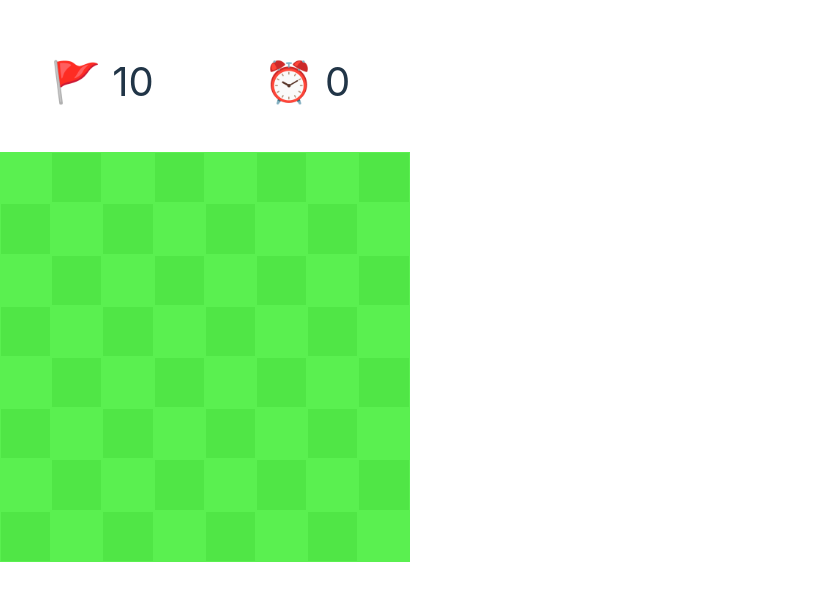
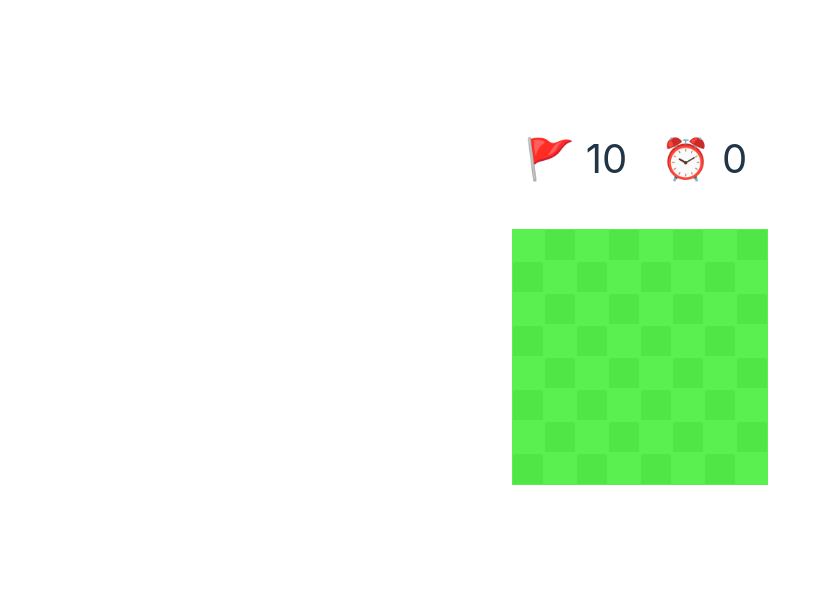
Before and after one commit to Ethan04Munoz/Buscaminas, a React (Vite) app: page / in a window 1280 px wide. Shown: the part 113-714 px from the top of the page, without its empty margins (0-831 px from the left). Built offline with nearby package versions, Linux system fonts and the light colour scheme.

Commit message:
Modificaciones para centrar el proyecto

```diff
--- a/src/App.css
+++ b/src/App.css
@@ -2,6 +2,16 @@
   display: grid;
   grid-template-columns: repeat(8, 1fr); /* 10 columnas */
 }
+
+
+.centrarHijos {
+  display: flex;
+  flex-direction: column; /* Stack children vertically */
+  align-items: center; /* Center children horizontally */
+  justify-content: center; /* Center children vertically if there's enough space */
+  width: 100vw; /* Ensure it takes at least the full height of the viewport */
+}
+
 
 /*Nota para mi:
 
@@ -9,8 +19,8 @@ Con forme se achica el ancho de la pantalla, modificar el width de 4vw en las ca
 para poder evitar que se separen*/
 
 .casilla {
-  width: 4vw;
-  height: 4vw;
+  width: 2rem;
+  height: 2rem;
   display: flex;
   justify-content: center;
   align-items: center;
--- a/src/App.jsx
+++ b/src/App.jsx
@@ -320,6 +320,7 @@ function App() {
 
   return (
     <>
+      <div className='centrarHijos'>
         <div className='divirSeccionesRecord'>
           <p>🚩 {10-casillasMarcadas.size}</p>
           <p>⏰ {renderizarCronometro()}</p>
@@ -333,6 +334,7 @@ function App() {
           manejarClicDerecho={manejarClicDerecho}
           contadorMinas={contadorMinas}
         />
+      </div>
       {renderModal()}
     </>
   );
--- a/src/Modal.css
+++ b/src/Modal.css
@@ -31,8 +31,15 @@
 }
 
 .divirSeccionesRecord{
+    width: 16rem;
     display: grid;
     grid-template-columns: repeat(2, 1fr);
+}
+
+.divirSeccionesRecordModal{
+    display: grid;
+    grid-template-columns: repeat(2, 1fr);
+    text-align: center;
 }
 
 .divirSeccionesRecord p{
--- a/src/Modal.jsx
+++ b/src/Modal.jsx
@@ -6,7 +6,7 @@ function Modal(props){
         <div className="modal">
             <div className='modalAdv'>
                 <h2>{props.tituloModal}</h2>
-                <div className='divirSeccionesRecord'>
+                <div className='divirSeccionesRecordModal'>
                     <p>⏰: {props.tiempoActual}</p>
                     <p>🏆: {props.tiempoRecord}</p>
                 </div>
```
Lines whose indentation alone changed are shown as unchanged.
